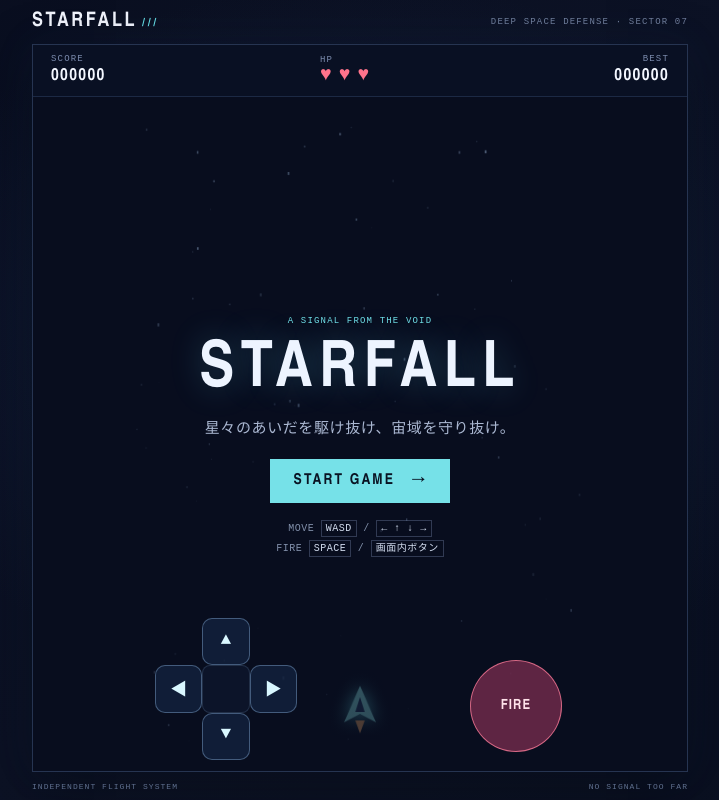
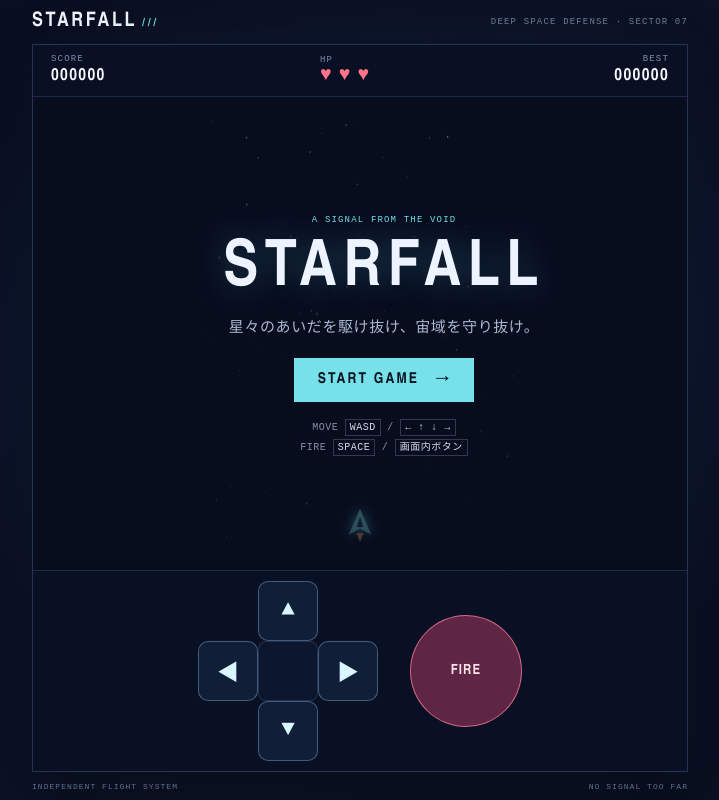
Before and after one commit to shi-chan775/game, a React (Vite) app: page / in a window 1280 px wide. Shown: the whole page, without its empty margins (280-999 px from the left). Built offline with nearby package versions, Linux system fonts and the light colour scheme; the HTML template or start-up script is replaced by a standard one.

Commit message:
ボタン位置調整

```diff
--- a/src/App.jsx
+++ b/src/App.jsx
@@ -114,6 +114,8 @@ function App() {
                 </div>
               </div>
             )}
+          </div>
+        </div>
 
         <div className="touch-controls" aria-label="画面内コントローラー">
           <div className="dpad" role="group" aria-label="移動">
@@ -125,8 +127,6 @@ function App() {
           </div>
           <button type="button" {...bindControl("fire")} className={`control-button fire-button${pressedControls.fire ? " is-pressed" : ""}`}>FIRE</button>
         </div>
-          </div>
-        </div>
       </section>
 
       <footer className="game-footer">
--- a/styles.css
+++ b/styles.css
@@ -105,9 +105,8 @@ body::before {
 
 .canvas-wrap {
   position: relative;
-  width: min(100%, calc((100dvh - 125px) * 2 / 3));
-  height: auto;
-  max-height: 100%;
+  width: min(100%, calc(max(0px, 100dvh - 330px) * 2 / 3));
+  height: max(0px, calc(100dvh - 330px));
   aspect-ratio: 2 / 3;
 }
 
@@ -155,27 +154,25 @@ button:focus-visible { outline: 2px solid #fff; outline-offset: 3px; }
 kbd { padding: 2px 4px; border: 1px solid rgba(154, 177, 219, .28); color: #d4def0; font: inherit; }
 
 .touch-controls {
-  position: absolute;
-  z-index: 3;
-  right: 0;
-  bottom: 0;
-  left: 0;
   display: flex;
-  align-items: end;
-  justify-content: space-between;
-  padding: 12px clamp(10px, 3vw, 20px);
-  pointer-events: none;
+  min-height: 184px;
+  flex: none;
+  align-items: center;
+  justify-content: center;
+  gap: clamp(12px, 4vw, 32px);
+  padding: 10px 12px;
+  border-top: 1px solid rgba(117, 154, 213, .18);
+  background: rgba(10, 17, 36, .97);
   touch-action: none;
 }
 
 .dpad {
   position: relative;
   display: grid;
-  width: clamp(108px, 29vw, 142px);
-  height: clamp(108px, 29vw, 142px);
+  width: clamp(144px, 45vw, 180px);
+  height: clamp(144px, 45vw, 180px);
   grid-template: repeat(3, 1fr) / repeat(3, 1fr);
   place-items: center;
-  pointer-events: auto;
 }
 
 .control-button {
@@ -197,13 +194,12 @@ kbd { padding: 2px 4px; border: 1px solid rgba(154, 177, 219, .28); color: #d4de
 .dpad-left { grid-area: 2 / 1; }
 .dpad-down { grid-area: 3 / 2; }
 .dpad-right { grid-area: 2 / 3; }
-.dpad .control-button { width: 100%; height: 100%; border-radius: 10px; font-size: 17px; }
+.dpad .control-button { width: 100%; height: 100%; border-radius: 10px; font-size: 22px; }
 .dpad-center { position: absolute; inset: 33.333%; border: 1px solid rgba(151, 191, 236, .16); border-radius: 8px; background: rgba(20, 35, 63, .35); pointer-events: none; }
 
 .fire-button {
-  width: clamp(72px, 19vw, 92px);
-  height: clamp(72px, 19vw, 92px);
-  margin: 0 3px 8px 0;
+  width: clamp(88px, 28vw, 112px);
+  height: clamp(88px, 28vw, 112px);
   border: 1px solid rgba(255, 126, 155, .75);
   border-radius: 50%;
   background: rgba(123, 46, 80, .75);
@@ -211,7 +207,6 @@ kbd { padding: 2px 4px; border: 1px solid rgba(154, 177, 219, .28); color: #d4de
   font-size: 14px;
   font-weight: 800;
   letter-spacing: .08em;
-  pointer-events: auto;
 }
 .fire-button.is-pressed { border-color: #fff; background: rgba(226, 91, 129, .84); }
 .game-footer { min-height: 12px; color: #60708f; font-size: 8px; }
@@ -222,9 +217,13 @@ kbd { padding: 2px 4px; border: 1px solid rgba(154, 177, 219, .28); color: #d4de
   .wordmark { font-size: 16px; }
   .hud { min-height: 40px; padding-block: 4px; }
   .game-footer { min-height: 9px; }
-  .touch-controls { padding-block: 6px; }
-  .dpad { width: min(20vh, 96px); height: min(20vh, 96px); }
-  .fire-button { width: min(14vh, 68px); height: min(14vh, 68px); }
+  .touch-controls { min-height: 132px; padding-block: 6px; }
+  .dpad { width: min(24vh, 120px); height: min(24vh, 120px); }
+  .fire-button { width: min(18vh, 88px); height: min(18vh, 88px); }
+  .canvas-wrap {
+    width: min(100%, calc(max(0px, 100dvh - 226px) * 2 / 3));
+    height: max(0px, calc(100dvh - 226px));
+  }
 }
 
 @media (max-width: 420px) {
```
Lines whose indentation alone changed are shown as unchanged.
